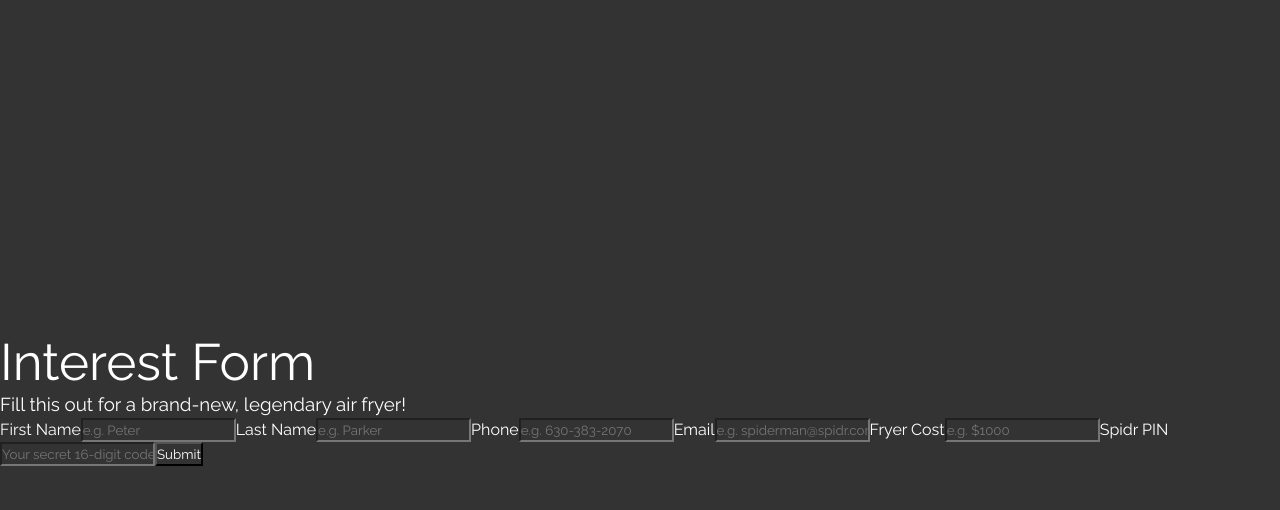
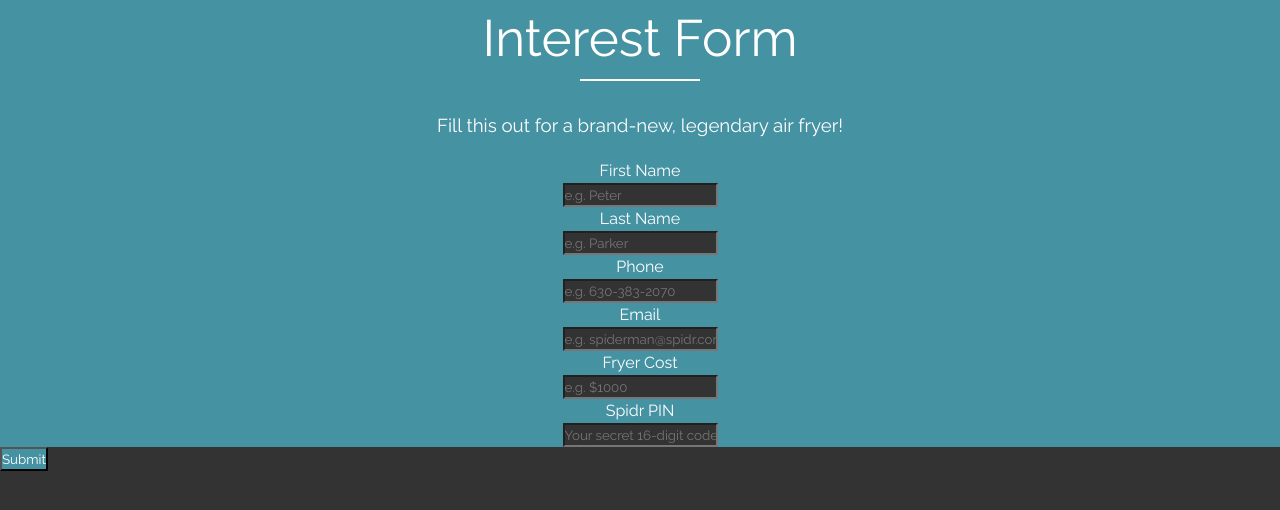
Before and after one commit to tim-fu/spidr-react-form, a React (Vite) app: page / in a window 1280 px wide. Shown: the top 510 px of the page. Built offline with nearby package versions, Linux system fonts and the light colour scheme.

Commit message:
Modify CSS to match color and font styles of spidr.design

```diff
--- a/src/App.jsx
+++ b/src/App.jsx
@@ -21,11 +21,12 @@ export function App() {
 
   return (
     <main>
-      <h1>Interest Form</h1>
-      <h3>Fill this out for a brand-new, legendary air fryer!</h3>
       <form onSubmit={handleSubmit((data) => {
         console.log(data);
       })}>
+        <h1>Interest Form</h1>
+        <h3>Fill this out for a brand-new, legendary air fryer!</h3>
+
         <label>First Name
           <input {...register("firstName", { required: true })} placeholder="e.g. Peter" />
         </label>
@@ -47,7 +48,7 @@ export function App() {
               minLength: {value: SECRET_PIN_LENGTH, message: `Length is ${SECRET_PIN_LENGTH}`},
               maxLength: {value: SECRET_PIN_LENGTH, message: `Length is ${SECRET_PIN_LENGTH}`} })} placeholder="Your secret 16-digit code" />
         </label>
-        <input type="submit" />
+        <button type="submit">Submit</button>
       </form>
     </main>
   )
--- a/src/index.css
+++ b/src/index.css
@@ -10,29 +10,50 @@
   color-scheme: light dark;
 }
 
-a {
+/* Base form styling */
+form > * {
+  background-color: rgba(71, 157, 175, 0.9);
+  display: flex;
+  flex-direction: column;
+  align-items: center;
+  -webkit-font-smoothing: subpixel-antialiased;
+}
+
+/* Form title */
+h1 {
+  font-size: 3.2em;
+  padding-bottom: 30px;
+}
+h1::after {
+  content: "";
+  display: block;
+  width: 120px;
+  height: 2px;
+  border-bottom: 2px solid white;
+}
+
+h3 {
+  padding-bottom: 20px;
+}
+
+/* a {
   font-weight: 500;
   color: #646cff;
   text-decoration: inherit;
 }
 a:hover {
   color: #535bf2;
-}
-
+} */
+/*
 body {
   margin: 0;
   display: flex;
   place-items: center;
   min-width: 320px;
   min-height: 100vh;
-}
+} */
 
-h1 {
-  font-size: 3.2em;
-  line-height: 1.1;
-}
-
-button {
+/* button {
   border-radius: 8px;
   border: 1px solid transparent;
   padding: 0.6em 1.2em;
@@ -49,9 +70,9 @@ button:hover {
 button:focus,
 button:focus-visible {
   outline: 4px auto -webkit-focus-ring-color;
-}
+} */
 
-@media (prefers-color-scheme: light) {
+/* @media (prefers-color-scheme: light) {
   :root {
     color: #213547;
     background-color: #ffffff;
@@ -62,4 +83,4 @@ button:focus-visible {
   button {
     background-color: #f9f9f9;
   }
-}
+} */
```
